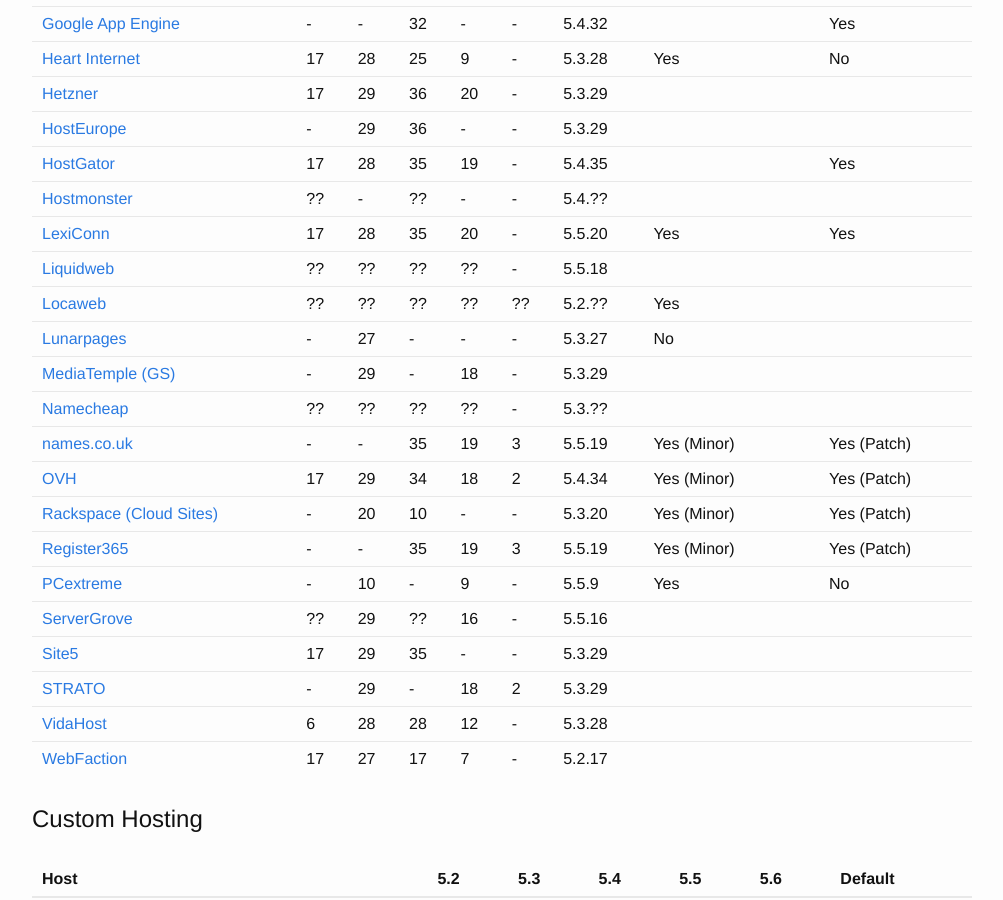
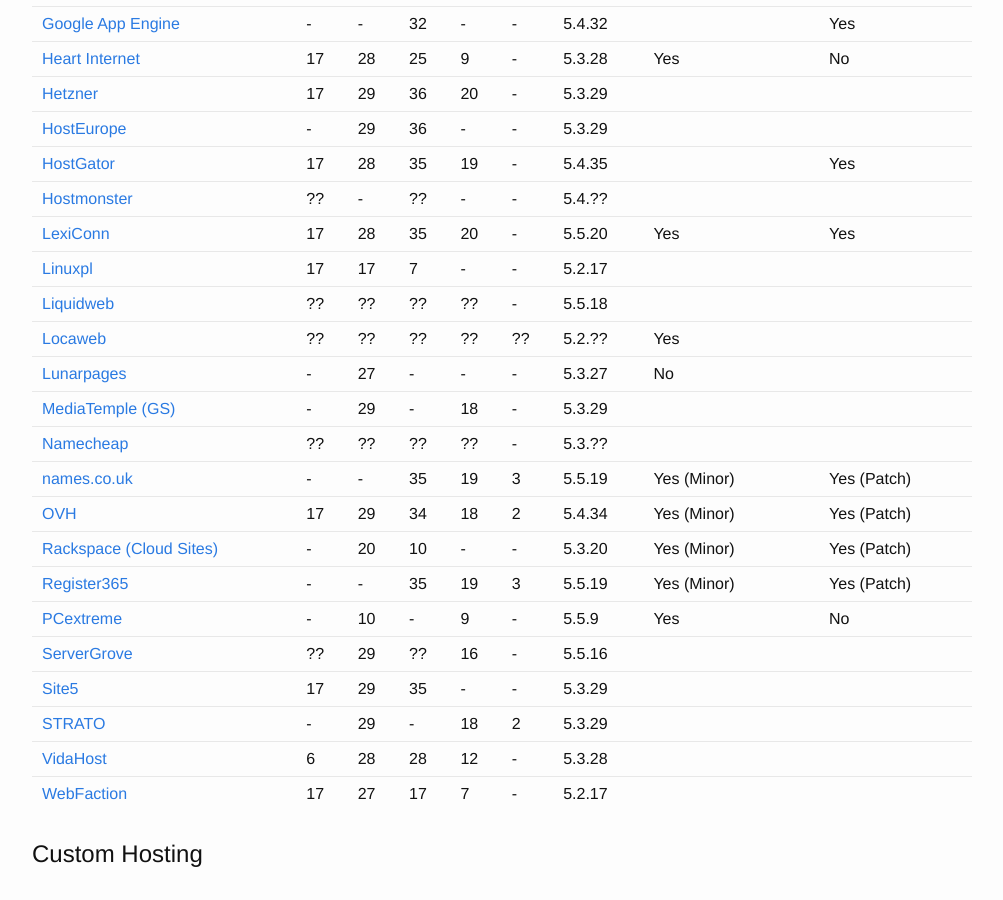
Before and after one commit to phpversions/phpversions.info, a Jekyll site: the page built from index.html, in a window 1280 px wide and 900 px high, scrolled down 807 px. Shown: the whole window, without its empty margins (138-1141 px from the left). Built offline with Jekyll 4.4.1, drawn with Linux system fonts in a browser that asks for light colours.

Commit message:
Add linuxpl.com
Adds one of the Polish hosting companies

```diff
--- a/_data/shared_hosts.yml
+++ b/_data/shared_hosts.yml
@@ -108,6 +108,13 @@
   default: 5.5.20
   manual_update: "Yes"
   auto_update: "Yes"
+
+- name: Linuxpl
+  url: "http://linuxpl.com"
+  php52: 17
+  php53: 17
+  php54: 7
+  default: 5.2.17
 
 - name: Liquidweb
   url: "https://www.liquidweb.com"
```
